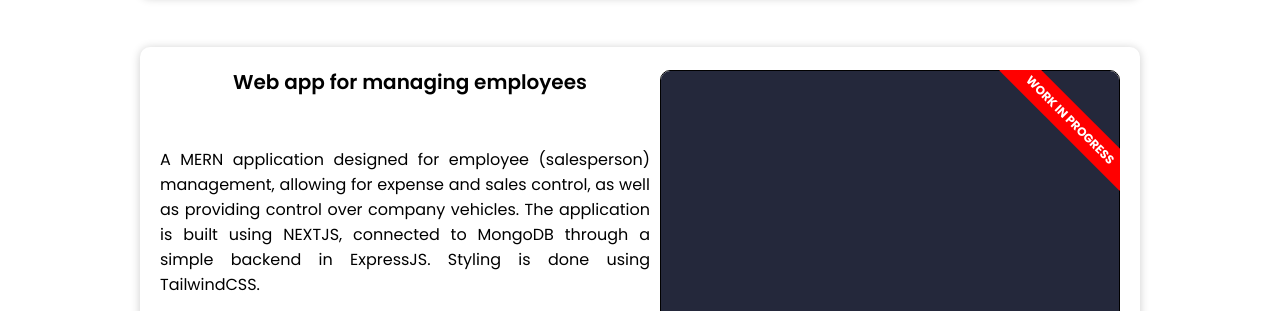
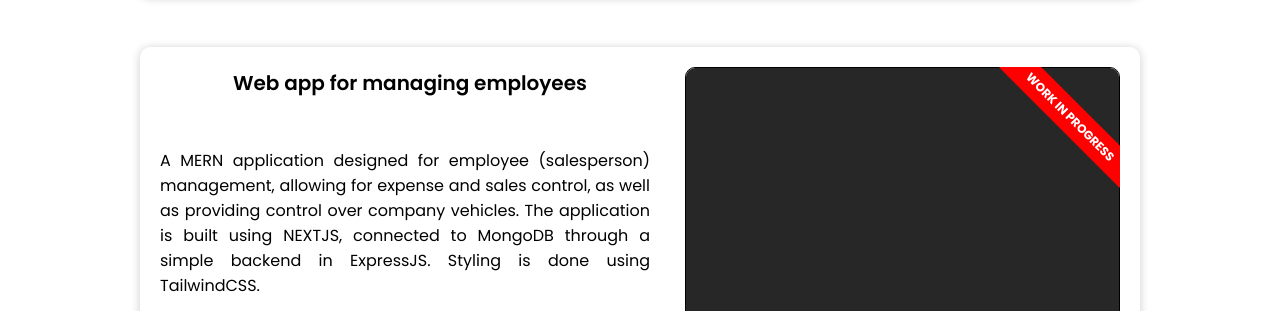
Before and after one commit to skrokmateusz/portfolio, a plain HTML site: page index.html in a window 1280 px wide. Shown: the part 2679-2990 px from the top of the page. Drawn offline with Linux system fonts and the light colour scheme.

Commit message:
correct img

```diff
--- a/index.html
+++ b/index.html
@@ -207,7 +207,7 @@
                 </div>
                 <div class="container">
                     <div class="photo-projects in-progress">
-                        <img class="project-img" src="./img/Screenshot from 2023-09-03 23-13-39.png" alt="">
+                        <img class="project-img" src="./img/Screenshot from 2023-09-04 17-58-59.png" alt="">
                     </div>
 
                     <div class="text">
--- a/scss/main.scss
+++ b/scss/main.scss
@@ -582,6 +582,8 @@ a {
 					height: 100%;
 				}
 			}
+
+
 			.in-progress::after {
 				width: 17rem;
 				height: 3rem;
```
Also changed, not shown: img/Screenshot from 2023-09-04 17-58-59.png (added).
